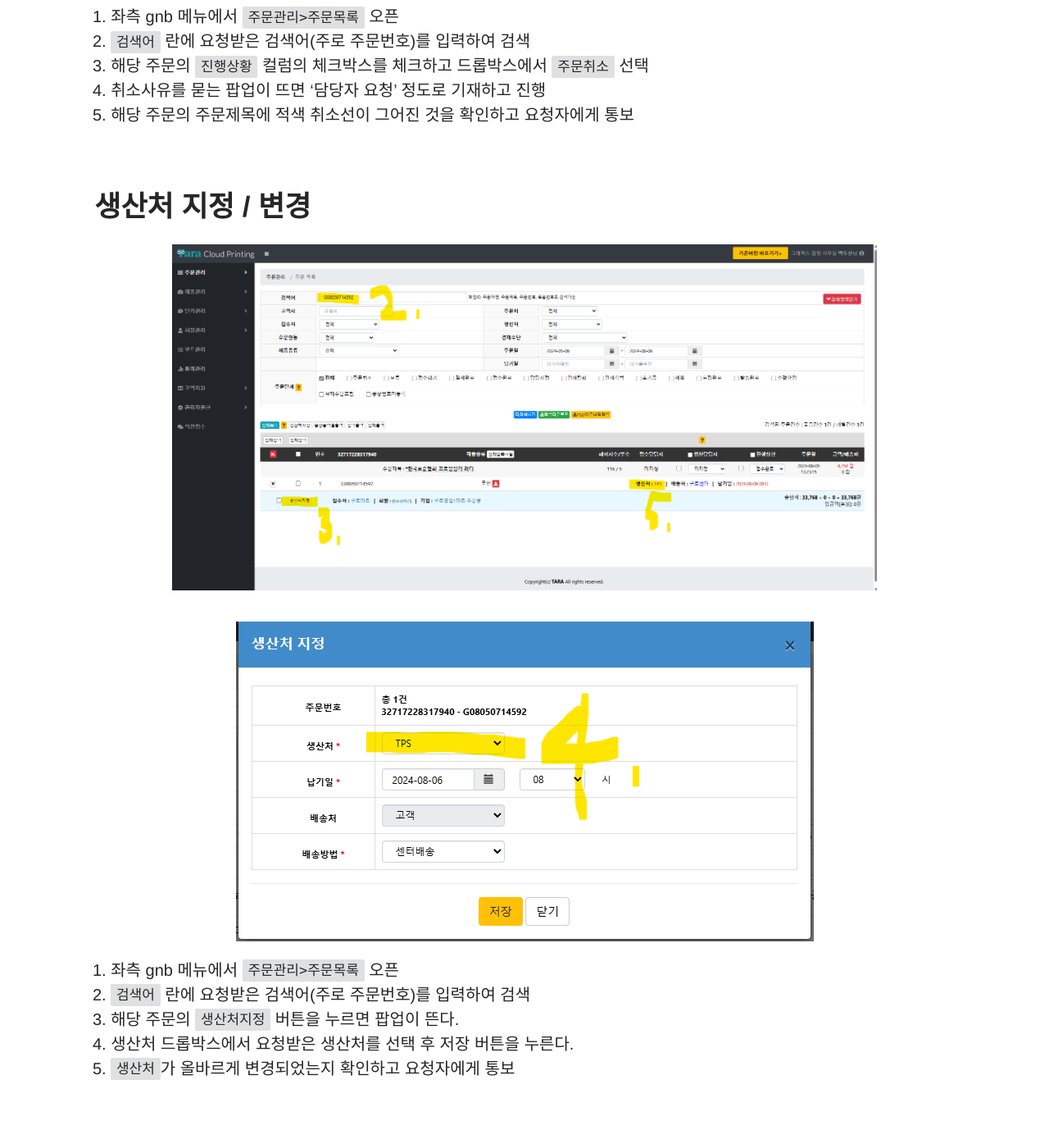
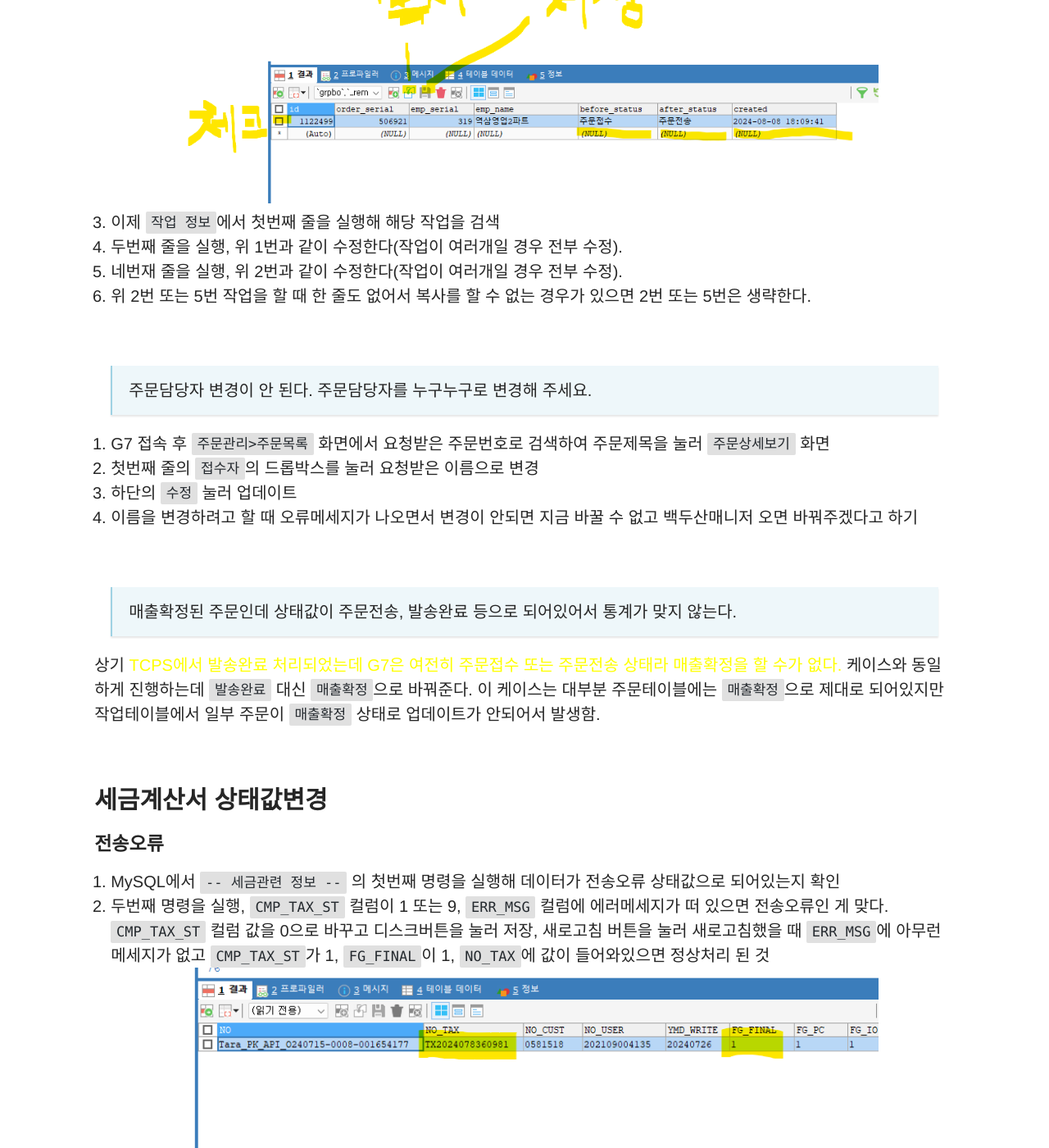
Before and after one commit to fffight88/fffight88.github.io, a Jekyll site: the page built from _jobdetail/g7-tcps-frequent-request-and-error.md, in a window 1280 px wide and 1400 px high, scrolled down 2205 px. Shown: the whole window at 82% size. Built offline with Jekyll 4.4.1, drawn with Linux system fonts in a browser that asks for light colours; a script that is not in the unit is left out; comment, search, counter and statistics services are not loaded; some of the changed text lies outside the part shown.

Commit message:
g7 / tcps 빈번한요청 및 오류 해결방법 업데이트

```diff
--- a/_jobdetail/g7-tcps-frequent-request-and-error.md
+++ b/_jobdetail/g7-tcps-frequent-request-and-error.md
@@ -16,12 +16,89 @@ published: true
 1. 작업표시줄에 돌고래를 클릭하면 `sqlyog`가 열린다.
 2. `g7_mariadb` db를 선택하고 `데이터조회` 탭을 선택
 3. 보통 주문번호 또는 택스번호를 주면서 요청해온다. 주문번호면 `-- 3. 오더번호로 order_serial 찾기`에서, 택스번호면 `-- 2. tax_no로 order_serial 찾기`에서 주문시리얼을 검색한다(주문번호 또는 택스번호를 요청받은 것으로 변경하고 `F8`을 눌러 실행).
-4. 주문상태값 변경이면 [주문 및 작업 상태값변경](#주문-및-작업-상태값변경)
+4. 주문상태값 변경이면 [주문 및 작업 상태값변경](#주문-및-작업-상태값변경), 세금계산서 상태값 변경이면 [세금계산서 상태값변경](#세금계산서-상태값변경)
+
+<br>
 
 ### 주문 및 작업 상태값변경
 
+> TCPS에서 발송완료 처리되었는데 G7은 여전히 주문접수 또는 주문전송 상태라 매출확정을 할 수가 없다.
+
+이 케이스는 주문테이블과 작업테이블에서 해당 주문 및 주문에 속한 작업의 상태값을 모두 발송완료로 변경해주면 된다.
+
+![](/assets/img/jobdetail/status_change2.png)
+
+1. `-- 주문 / 결제 정보 --` 에서 첫번째줄 실행하여 해당 주문 조회, 상태값 부분을 찾아 `발송완료`로 바꾼다.
+2. 네번째줄 실행하면 한 줄이 있을 터인데 체크>복사하여 한 줄을 생성한 후 `before_status`에 `주문전송`, `after_status`에 `발송완료` 해 주고 `created`는 클릭하여 달력이 띄워지면 `now`버튼을 눌러 현재날짜를 입력해준다. 그 후 디스크 버튼을 눌러 반드시 저장해준다.
+    ![](/assets/img/jobdetail/status_change3.png)
+3. 이제 `작업 정보`에서 첫번째 줄을 실행해 해당 작업을 검색
+4. 두번째 줄을 실행, 위 1번과 같이 수정한다(작업이 여러개일 경우 전부 수정).
+5. 네번재 줄을 실행, 위 2번과 같이 수정한다(작업이 여러개일 경우 전부 수정).
+6. 위 2번 또는 5번 작업을 할 때 한 줄도 없어서 복사를 할 수 없는 경우가 있으면 2번 또는 5번은 생략한다.
+
+<br>
+
+> 주문담당자 변경이 안 된다. 주문담당자를 누구누구로 변경해 주세요.
+
+1. G7 접속 후 `주문관리>주문목록` 화면에서 요청받은 주문번호로 검색하여 주문제목을 눌러 `주문상세보기` 화면
+2. 첫번째 줄의 `접수자`의 드롭박스를 눌러 요청받은 이름으로 변경
+3. 하단의 `수정` 눌러 업데이트
+4. 이름을 변경하려고 할 때 오류메세지가 나오면서 변경이 안되면 지금 바꿀 수 없고 백두산매니저 오면 바꿔주겠다고 하기
+
+<br>
+
+> 매출확정된 주문인데 상태값이 주문전송, 발송완료 등으로 되어있어서 통계가 맞지 않는다.
+
+상기 [TCPS에서 발송완료 처리되었는데 G7은 여전히 주문접수 또는 주문전송 상태라 매출확정을 할 수가 없다.](#주문-및-작업-상태값변경) 케이스와 동일하게 진행하는데 `발송완료` 대신 `매출확정`으로 바꿔준다. 이 케이스는 대부분 주문테이블에는 `매출확정`으로 제대로 되어있지만 작업테이블에서 일부 주문이 `매출확정` 상태로 업데이트가 안되어서 발생함.
+
+<br>
+
 ### 세금계산서 상태값변경
 
+#### 전송오류
+
+1. MySQL에서 `-- 세금관련 정보 --` 의 첫번째 명령을 실행해 데이터가 전송오류 상태값으로 되어있는지 확인
+2. 두번째 명령을 실행, `CMP_TAX_ST` 컬럼이 1 또는 9, `ERR_MSG` 컬럼에 에러메세지가 떠 있으면 전송오류인 게 맞다. `CMP_TAX_ST` 컬럼 값을 0으로 바꾸고 디스크버튼을 눌러 저장, 새로고침 버튼을 눌러 새로고침했을 때 `ERR_MSG`에 아무런 메세지가 없고 `CMP_TAX_ST`가 1, `FG_FINAL`이 1, `NO_TAX`에 값이 들어와있으면 정상처리 된 것
+    ![](/assets/img/jobdetail/status_change4.png)
+    ![](/assets/img/jobdetail/status_change5.png)
+
+3. `-- 전송오류 후 재전송하여 성공한 경우 bo_tax update 하기--`의 첫번째 두번째 세번째를 순서대로 실행하여 `hometax_no`에 값이 들어와있고 `tax_status`가 `전송`으로 되어있으면 완료
+
+<br>
+
+#### 발행오류
+
+> 세금계산서를 전송했는데 발행오류로 표시되는 경우
+
+위 [전송오류](#전송오류)와 같은 방식으로 수정하면 됨
+
+<br>
+
+> 나중에 전송하려고 저장해놓은 세금계산서가 발행오류가 되어있어서 세금계산서 발행을 할 수가 없어요
+
+1. MySQL에서 `-- 세금관련 정보 --` 의 첫번째 명령을 실행해 데이터 검색
+2. 상태값을 `저장`으로 변경 후 세금계산서 발행 해보라고 안내
+3. 발행 되면 ok, 발행안된다 하면 삭제하고 다시 하라고 하기
+4. 원인은 현재 알지 못하고 대책으로 개발된 부분이 아직 없음
+
+<br>
+
+#### 택스번호가 'T'로 시작하지 않고 'F'로 시작하는 경우
+
+세금계산서가 선매출로부터 발행된 것일 때 F가 붙는데, MySQL에서 `-- 세금관련 정보 (선매출) --`의 첫번재 명령에 택스번호를 넣고 실행한 후 두번째와 세번째 명령어로 세금관련 테이블을 조회할 수 있다.
+
+<br>
+
+## 매출중복오류 수정
+
+1. MySQL에서 `-- 3. 오더번호로 order_serial 찾기`에 요청받은 주문번호를 입력 후 실행하여 주문시리얼 검색
+2. `-- 주문 / 결제 정보 --`의 두번째 줄을 실행했을 때, 하나의 주문에 대한 매출은 하나이므로 한 줄만 나와야 정상인데 두 줄이 나오는 경우가 있다. 이 때는 `serial` 번호가 더 큰 데이터를 체크박스눌러 선택하여 휴지통 버튼을 눌러 삭제
+
+<br>
+
+## 세금계산서 오류 상담 번호
+
+`1688-7001` 전화해서 더존아이큐브 사용하는데 세금계산서 발행 중 오류때문에 전화했다고 하고 사업자번호(타라티피에스128-81-20943,타라그래픽스603-85-27237) 알려준 후 진행
 
 <br><br>
 
```
Also changed, not shown: _jobdetail/daily-job-diary.md (+19 -0 lines), _jobdetail/tcps-management.md (+5 -2 lines), assets/img/jobdetail/status_change2.png (added), assets/img/jobdetail/status_change3.png (added), assets/img/jobdetail/status_change4.png (added), assets/img/jobdetail/status_change5.png (added), 1 other file.
